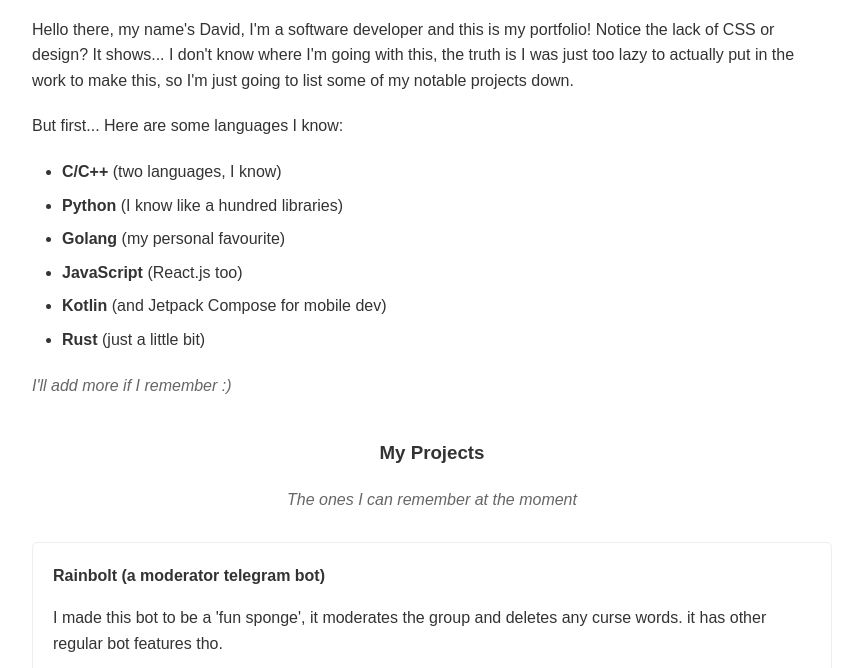
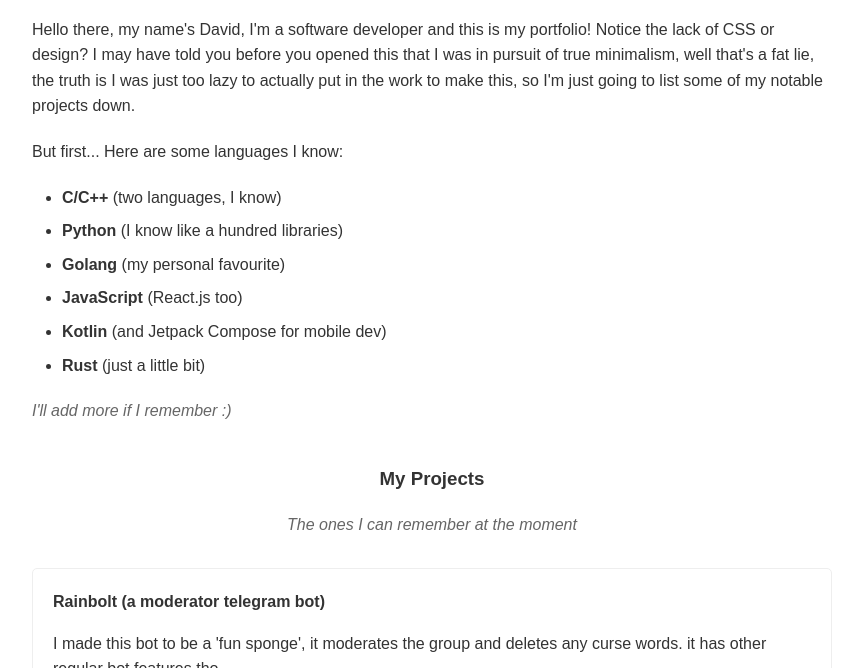
Before and after one commit to lordryns/lordryns.github.io, a plain HTML site: page index.html in a window 1280 px wide. Shown: the part 96-764 px from the top of the page, without its empty margins (208-1071 px from the left). Drawn offline with Linux system fonts and the light colour scheme.

Commit message:
Update index.html

```diff
--- a/index.html
+++ b/index.html
@@ -9,7 +9,7 @@
     <h1 style="text-align: center; margin-bottom: 20px;">I'm David</h1>
     <p style="margin-bottom: 20px;">
       Hello there, my name's David, I'm a software developer and this is my portfolio!
-      Notice the lack of CSS or design? It shows... I don't know where I'm going with this,
+      Notice the lack of CSS or design? I may have told you before you opened this that I was in pursuit of true minimalism, well that's a fat lie,
       the truth is I was just too lazy to actually put in the work to make this, so I'm just going to
       list some of my notable projects down.
     </p>
```
